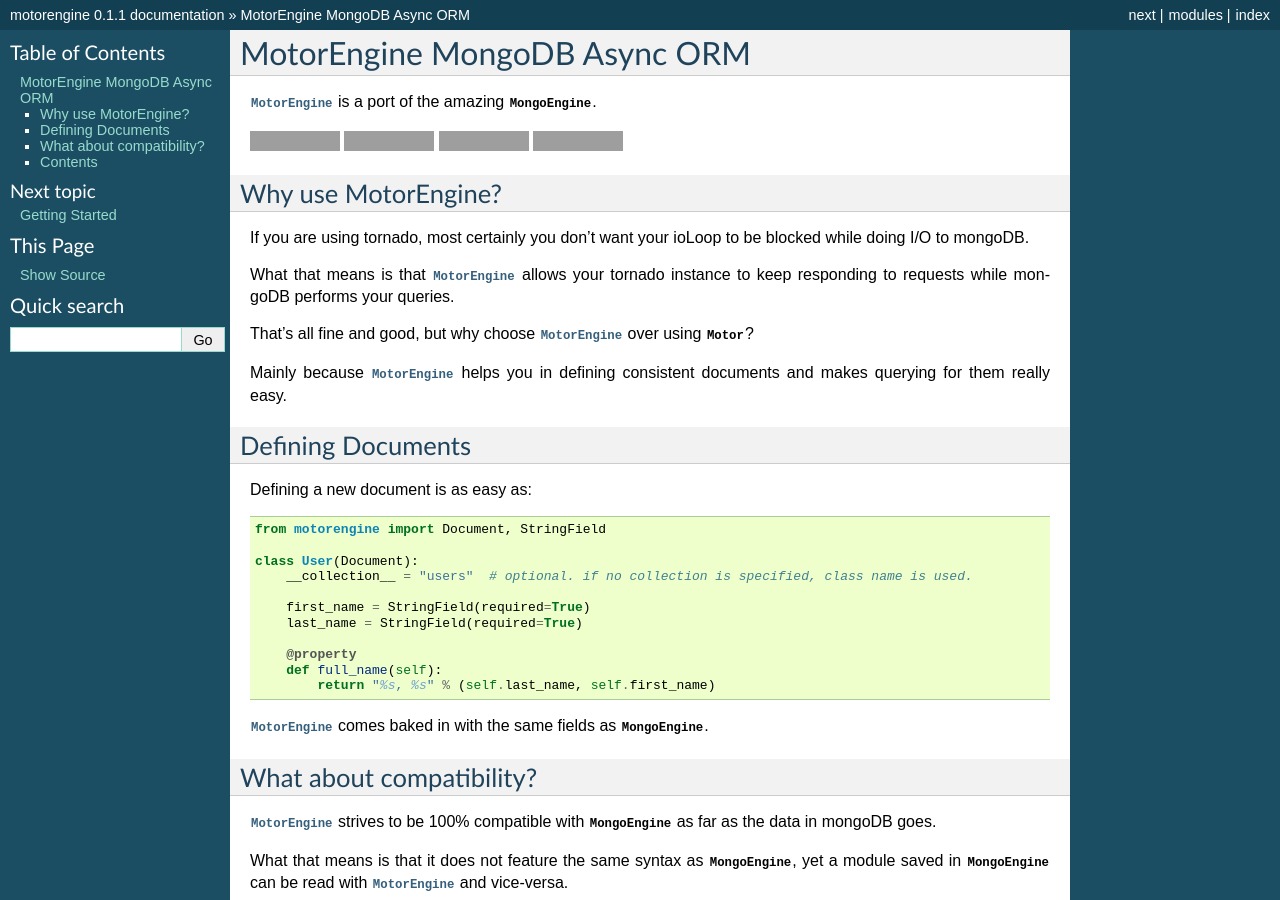
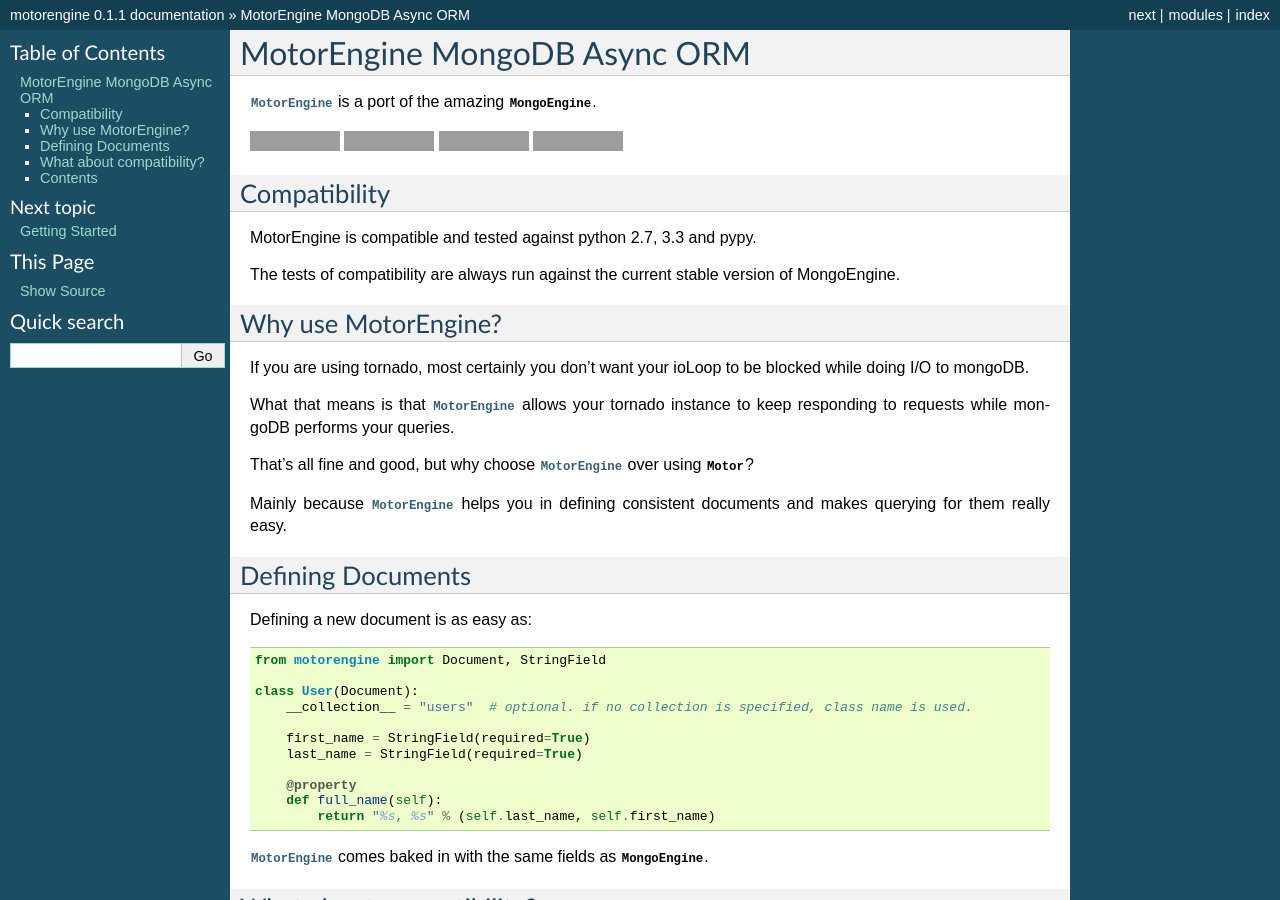
Before and after one commit to heynemann/motorengine, a Sphinx documentation site: the page built from docs/source/index.rst, in a window 1280 px wide and 900 px high. Built offline with Sphinx 7.4.7, drawn with Linux system fonts in a browser that asks for light colours; grey boxes are pictures that could not be loaded.

Commit message:
Added compatibility to the motorengine docs

```diff
--- a/docs/source/index.rst
+++ b/docs/source/index.rst
@@ -14,6 +14,13 @@
 
 .. image:: https://coveralls.io/repos/heynemann/motorengine/badge.png?branch=master
   :target: https://coveralls.io/r/heynemann/motorengine?branch=master
+
+Compatibility
+-------------
+
+MotorEngine is compatible and tested against python 2.7, 3.3 and pypy.
+
+The tests of compatibility are always run against the current stable version of MongoEngine.
 
 Why use MotorEngine?
 --------------------
```
